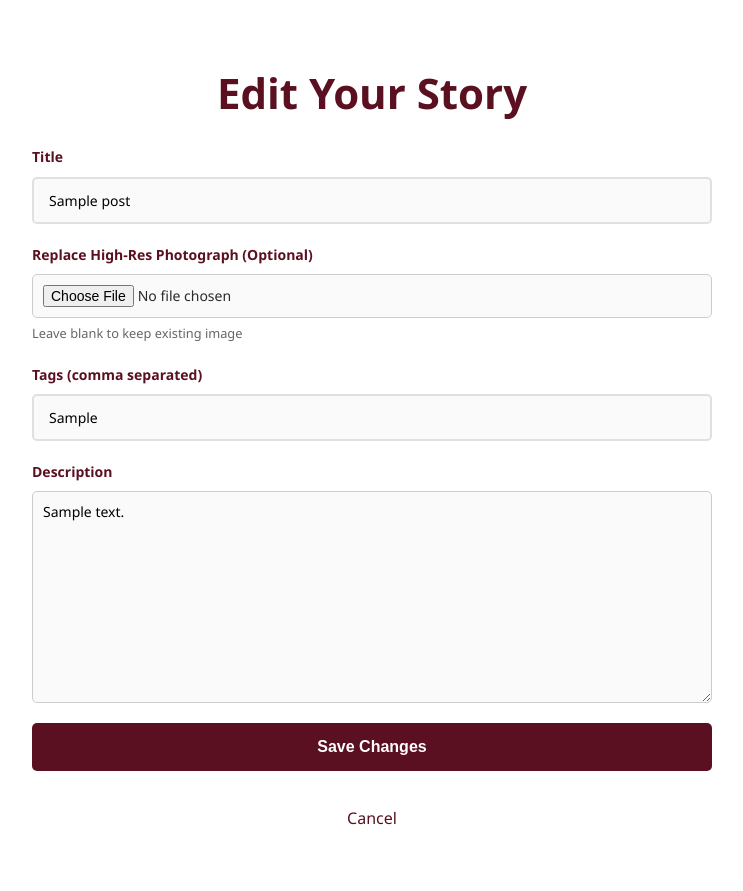
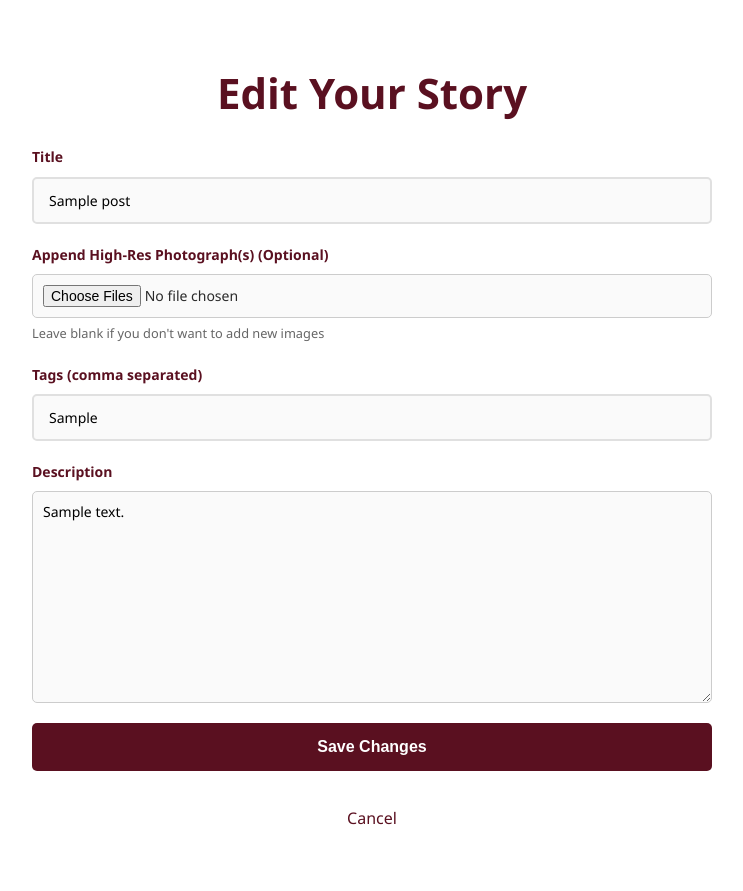
Before and after one commit to xxArcandisxx/Lens-Luxe, a Flask app: page /blog/1/edit in a window 1280 px wide. Shown: the part 192-1083 px from the top of the page, without its empty margins (268-1011 px from the left). Run offline with Flask 3, Linux system fonts and the light colour scheme; the visitor is signed in with stand-in values (Sample User, id 1); tables that the repository leaves empty hold one stand-in row (values such as "Sample post").

Commit message:
basic multi-image post capabilities added

```diff
--- a/app.py
+++ b/app.py
@@ -111,7 +111,7 @@ class Post(db.Model):
     id = db.Column(db.Integer, primary_key=True)
     title = db.Column(db.String(200), nullable=False)
     content = db.Column(db.Text, nullable=False)
-    image = db.Column(db.String(255), nullable=True)
+    image = db.Column(db.Text, nullable=True)
     tags = db.Column(db.String(500), default='')
     user_id = db.Column(db.Integer, db.ForeignKey('user.id'), nullable=False)
     created_at = db.Column(db.DateTime, default=datetime.utcnow)
@@ -524,11 +524,15 @@ def blog_create():
 
         image_filename = None
         if 'image' in request.files:
-            file = request.files['image']
-            if file and file.filename:
-                image_filename = save_post_picture(file)
-                if not image_filename:
-                    return jsonify({'error': 'Invalid image file type'}), 400
+            files = request.files.getlist('image')
+            image_filenames = []
+            for file in files:
+                if file and file.filename:
+                    filename = save_post_picture(file)
+                    if filename:
+                        image_filenames.append(filename)
+            if image_filenames:
+                image_filename = ",".join(image_filenames)
 
         post = Post(title=title, content=content, image=image_filename, tags=tags, user_id=user.id)
         try:
@@ -574,15 +578,20 @@ def blog_edit(post_id):
         post.tags = request.form.get('tags', post.tags)
 
         if 'image' in request.files:
-            file = request.files['image']
-            if file and file.filename:
+            files = request.files.getlist('image')
+            image_filenames = []
+            for file in files:
+                if file and file.filename:
+                    filename = save_post_picture(file)
+                    if filename:
+                        image_filenames.append(filename)
+
+            if image_filenames:
+                new_images_str = ",".join(image_filenames)
                 if post.image:
-                    old_path = os.path.join(app.config['POST_UPLOAD_FOLDER'], post.image)
-                    if os.path.exists(old_path):
-                        os.remove(old_path)
-                image_filename = save_post_picture(file)
-                if image_filename:
-                    post.image = image_filename
+                    post.image = post.image + "," + new_images_str
+                else:
+                    post.image = new_images_str
 
         db.session.commit()
         return jsonify({'success': True, 'message': 'Post updated!', 'redirect': url_for('blog_post', post_id=post.id)}), 200
@@ -597,9 +606,12 @@ def blog_delete(post_id):
         return jsonify({'error': 'Unauthorized'}), 403
 
     if post.image:
-        old_path = os.path.join(app.config['POST_UPLOAD_FOLDER'], post.image)
-        if os.path.exists(old_path):
-            os.remove(old_path)
+        for img in post.image.split(','):
+            img = img.strip()
+            if img:
+                old_path = os.path.join(app.config['POST_UPLOAD_FOLDER'], img)
+                if not img.startswith('http') and os.path.exists(old_path):
+                    os.remove(old_path)
 
     db.session.delete(post)
     db.session.commit()
--- a/templates/blog_create.html
+++ b/templates/blog_create.html
@@ -35,9 +35,9 @@
                     </div>
 
                     <div class="form-group">
-                        <label for="image">High-Res Photograph</label>
-                        <input type="file" id="image" name="image" accept="image/png, image/jpeg, image/jpg, image/gif" style="border: 1px solid #ccc; padding: 10px; width: 100%;">
-                        <small style="color: #666; font-size: 0.8rem; margin-top: 5px; display:block;">Max size 20MB</small>
+                        <label for="image">Add High-Res Photograph(s)</label>
+                        <input type="file" id="image" name="image" multiple accept="image/png, image/jpeg, image/jpg, image/gif" style="border: 1px solid #ccc; padding: 10px; width: 100%;">
+                        <small style="color: #666; font-size: 0.8rem; margin-top: 5px; display:block;">Max size 20MB (per image)</small>
                     </div>
 
                     <div class="form-group">
--- a/templates/blog_edit.html
+++ b/templates/blog_edit.html
@@ -34,9 +34,9 @@
                     </div>
 
                     <div class="form-group">
-                        <label for="image">Replace High-Res Photograph (Optional)</label>
-                        <input type="file" id="image" name="image" accept="image/png, image/jpeg, image/jpg, image/gif" style="border: 1px solid #ccc; padding: 10px; width: 100%;">
-                        <small style="color: #666; font-size: 0.8rem; margin-top: 5px; display:block;">Leave blank to keep existing image</small>
+                        <label for="image">Append High-Res Photograph(s) (Optional)</label>
+                        <input type="file" id="image" name="image" multiple accept="image/png, image/jpeg, image/jpg, image/gif" style="border: 1px solid #ccc; padding: 10px; width: 100%;">
+                        <small style="color: #666; font-size: 0.8rem; margin-top: 5px; display:block;">Leave blank if you don't want to add new images</small>
                     </div>
 
                     <div class="form-group">
```
Also changed, not shown: templates/blog.html (+4 -3 lines), templates/blog_post.html (+16 -7 lines).
